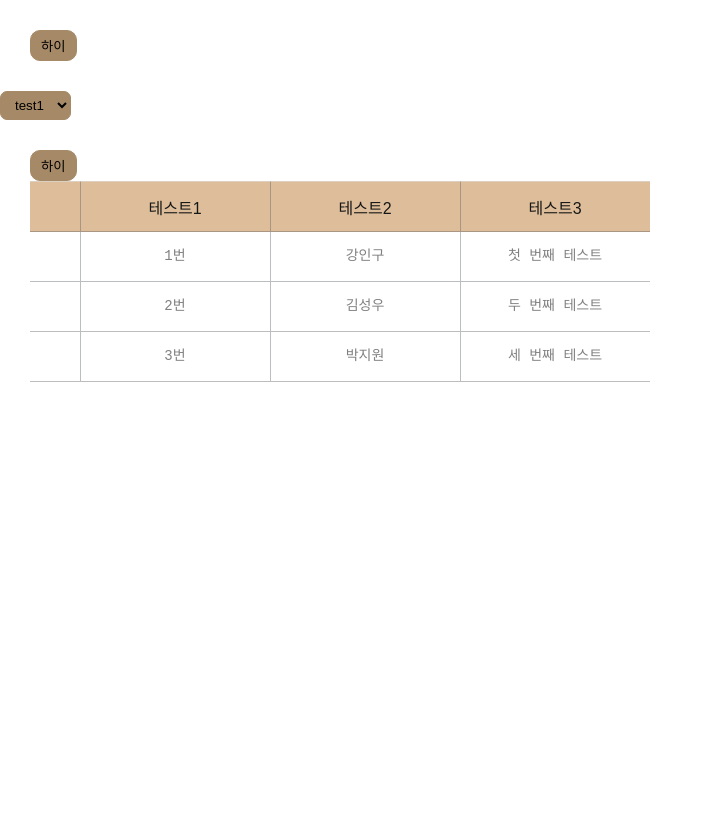
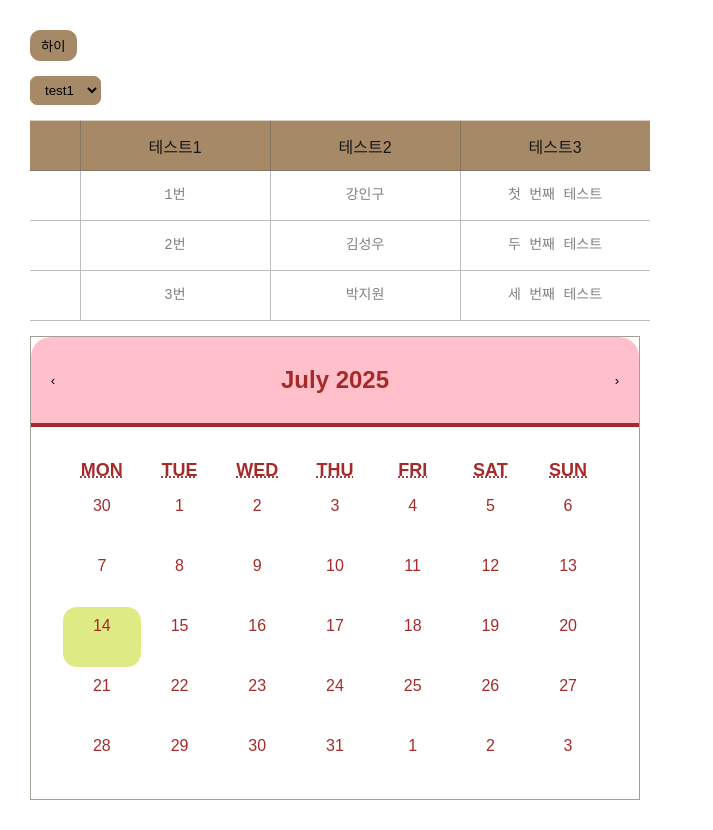
Before and after one commit to GoNyangProject/GoNyangFront, a Next.js app: page / in a window 1280 px wide. Shown: the whole page, without its empty margins (0-713 px from the left). Before the commit the page ends 800 px from the top, so only its background shows below. Built offline with nearby package versions, Linux system fonts and the light colour scheme.

Commit message:
datePicker 생성중

```diff
--- /dev/null
+++ b/components/atom/DatePicker.tsx
@@ -0,0 +1,14 @@
+import React, { useState } from 'react';
+import 'react-calendar/dist/Calendar.css';
+import { CustomCalendar } from '../../styles/components/atom/DatePicker';
+
+const DatePicker = () => {
+    const [date, setDate] = useState<Date>(new Date());
+    return (
+        <div>
+            <CustomCalendar locale={'en'} value={date} next2Label={null} prev2Label={null} />
+        </div>
+    );
+};
+
+export default DatePicker;
--- a/src/app/page.tsx
+++ b/src/app/page.tsx
@@ -5,25 +5,26 @@ import Select from '../../components/atom/Select';
 import type { SelectOption } from '../../types/Common';
 import Table from '../../components/atom/Table';
 import { TEST_TABLE_COLUMNS } from '../../constants/table-init';
+import DatePicker from '../../components/atom/DatePicker';
 
 const SelectOption = [
     {
         value: '1',
-        label: 'test1',
+        label: 'test1'
     },
     {
         value: '2',
-        label: 'test2',
+        label: 'test2'
     },
     {
         value: '3',
-        label: 'test3',
-    },
+        label: 'test3'
+    }
 ];
 const TEST_TABLE_ROWS = [
     { test1: '1번', test2: '강인구', test3: '첫 번째 테스트' },
     { test1: '2번', test2: '김성우', test3: '두 번째 테스트' },
-    { test1: '3번', test2: '박지원', test3: '세 번째 테스트' },
+    { test1: '3번', test2: '박지원', test3: '세 번째 테스트' }
 ];
 const Page = () => {
     const handleClickBtn = () => {
@@ -35,16 +36,18 @@ const Page = () => {
     };
 
     return (
-        <div>
-            <div style={{ padding: '30px', gap: '15px' }}>
+        <div style={{ display: 'flex', flexDirection: 'column', padding: '30px', gap: '15px' }}>
+            <div>
                 <Button onClick={handleClickBtn}>하이</Button>
             </div>
             <div>
                 <Select option={SelectOption} onChange={handleChangeOption} />
             </div>
-            <div style={{ padding: '30px', gap: '15px' }}>
-                <Button onClick={handleClickBtn}>하이</Button>
+            <div>
                 <Table readOnly={true} columns={TEST_TABLE_COLUMNS} rows={TEST_TABLE_ROWS} isCheckbox={true} />
+            </div>
+            <div>
+                <DatePicker />
             </div>
         </div>
     );
--- /dev/null
+++ b/styles/components/atom/DatePicker.ts
@@ -0,0 +1,84 @@
+import 'react-calendar/dist/Calendar.css';
+import styled from 'styled-components';
+import Calendar from 'react-calendar';
+
+export const CustomCalendar = styled(Calendar)`
+    width: 50%;
+
+    .react-calendar {
+        border-radius: 20px;
+    }
+    .react-calendar__navigation {
+        background: pink;
+        border-bottom: 4px solid brown;
+        height: 90px;
+        border-radius: 20px 20px 0 0;
+
+        span {
+            font-size: 24px;
+            font-weight: 600;
+            color: brown;
+        }
+    }
+
+    .react-calendar__navigation button:disabled {
+        background-color: pink;
+        border-radius: 20px 20px 0 0;
+    }
+
+    .react-calendar__navigation button:enabled:hover,
+    .react-calendar__navigation button:enabled:focus {
+        background-color: pink;
+        border-radius: 20px 20px 0 0;
+    }
+
+    .react-calendar__month-view {
+        padding: 12px 32px;
+
+        abbr {
+            // 텍스트
+            color: brown;
+            font-size: 16px;
+            font-weight: 500;
+        }
+    }
+
+    .react-calendar__month-view__weekdays {
+        abbr {
+            // 텍스트 부분
+            font-size: 18px;
+            font-weight: 900;
+        }
+    }
+
+    .react-calendar__tile {
+        text-align: center;
+        height: 60px;
+        display: flex;
+        flex-direction: column;
+        justify-content: flex-start;
+        align-items: center;
+    }
+
+    /*hover, focus, 선택됐을 시 */
+
+    .react-calendar__tile:enabled:hover,
+    .react-calendar__tile:enabled:focus,
+    .react-calendar__tile--active {
+        background: #ffc0b7;
+        border-radius: 14px;
+    }
+
+    .react-calendar__tile--now {
+        background: #deeb85;
+        border-radius: 14px;
+    }
+
+    /*hover, focus 시 */
+
+    .react-calendar__tile--now:enabled:hover,
+    .react-calendar__tile--now:enabled:focus {
+        background: #ffc0b7;
+        border-radius: 14px;
+    }
+`;
--- a/styles/components/atom/Table.ts
+++ b/styles/components/atom/Table.ts
@@ -10,7 +10,7 @@ export const Th = styled.th`
     height: 50px;
     font-weight: 400;
     box-sizing: border-box;
-    background: #debe9a;
+    background: #a68967;
     border-width: 1px 0;
 
     & + th {
```
